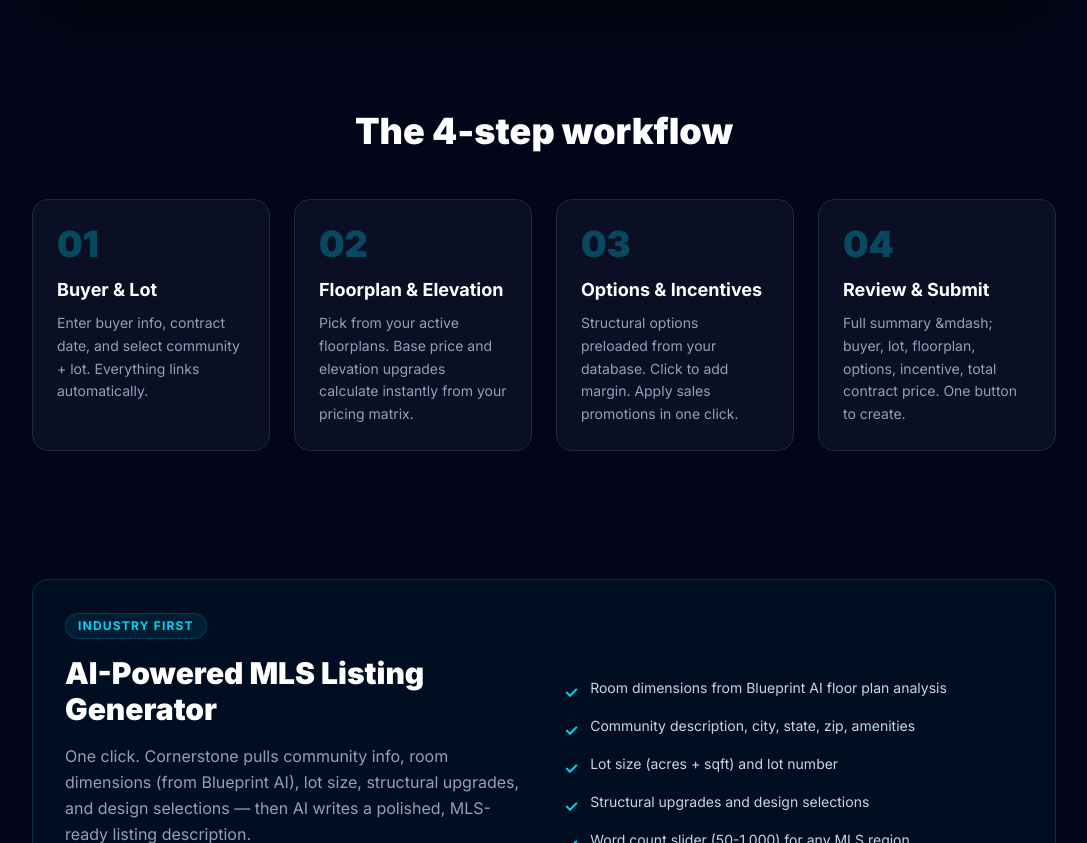
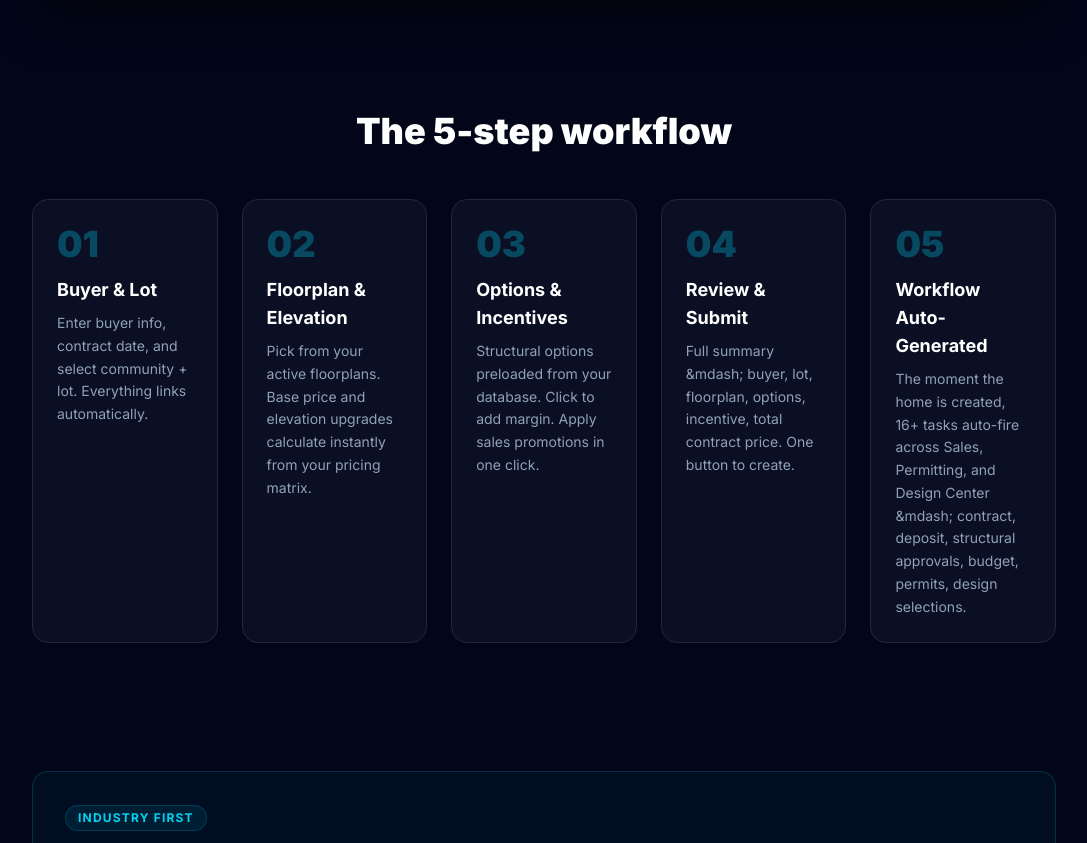
Before and after one commit to Scootermcgavin121/cornerstone-marketing-v2, a Next.js app: page /sales in a window 1280 px wide. Shown: the part 1202-2045 px from the top of the page, without its empty margins (96-1183 px from the left). Built offline with nearby package versions, Linux system fonts and the light colour scheme.

Commit message:
feat(sales): rebuild sale-workflow video with Scene 6 -- post-submit auto-generated task workflow (16+ tasks); /sales page expanded from 4-step to 5-step

```diff
--- a/src/app/sales/page.tsx
+++ b/src/app/sales/page.tsx
@@ -80,6 +80,11 @@ const steps = [
     title: "Review & Submit",
     desc: "Full summary &mdash; buyer, lot, floorplan, options, incentive, total contract price. One button to create.",
   },
+  {
+    num: "05",
+    title: "Workflow Auto-Generated",
+    desc: "The moment the home is created, 16+ tasks auto-fire across Sales, Permitting, and Design Center &mdash; contract, deposit, structural approvals, budget, permits, design selections.",
+  },
 ];
 
 export default function SalesPage() {
@@ -135,9 +140,9 @@ export default function SalesPage() {
       <section className="py-16 px-4">
         <div className="max-w-5xl mx-auto">
           <h2 className="text-3xl sm:text-4xl font-black text-center mb-12">
-            The 4-step workflow
+            The 5-step workflow
           </h2>
-          <div className="grid grid-cols-1 sm:grid-cols-2 lg:grid-cols-4 gap-6">
+          <div className="grid grid-cols-1 sm:grid-cols-2 lg:grid-cols-5 gap-6">
             {steps.map((step) => (
               <div
                 key={step.num}
```
Also changed, not shown: 1 other file (tests, documents, lock files or other folders).
